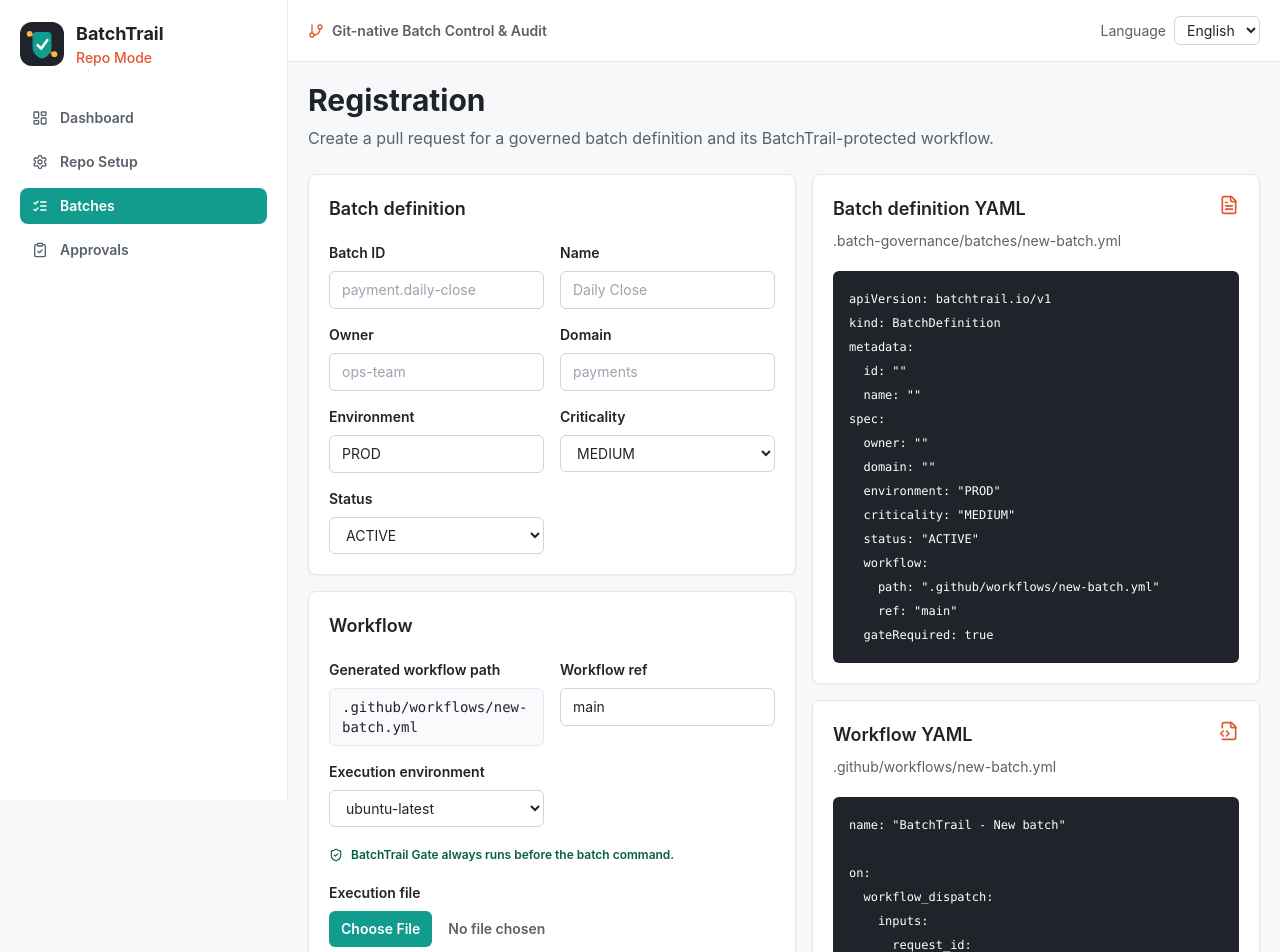
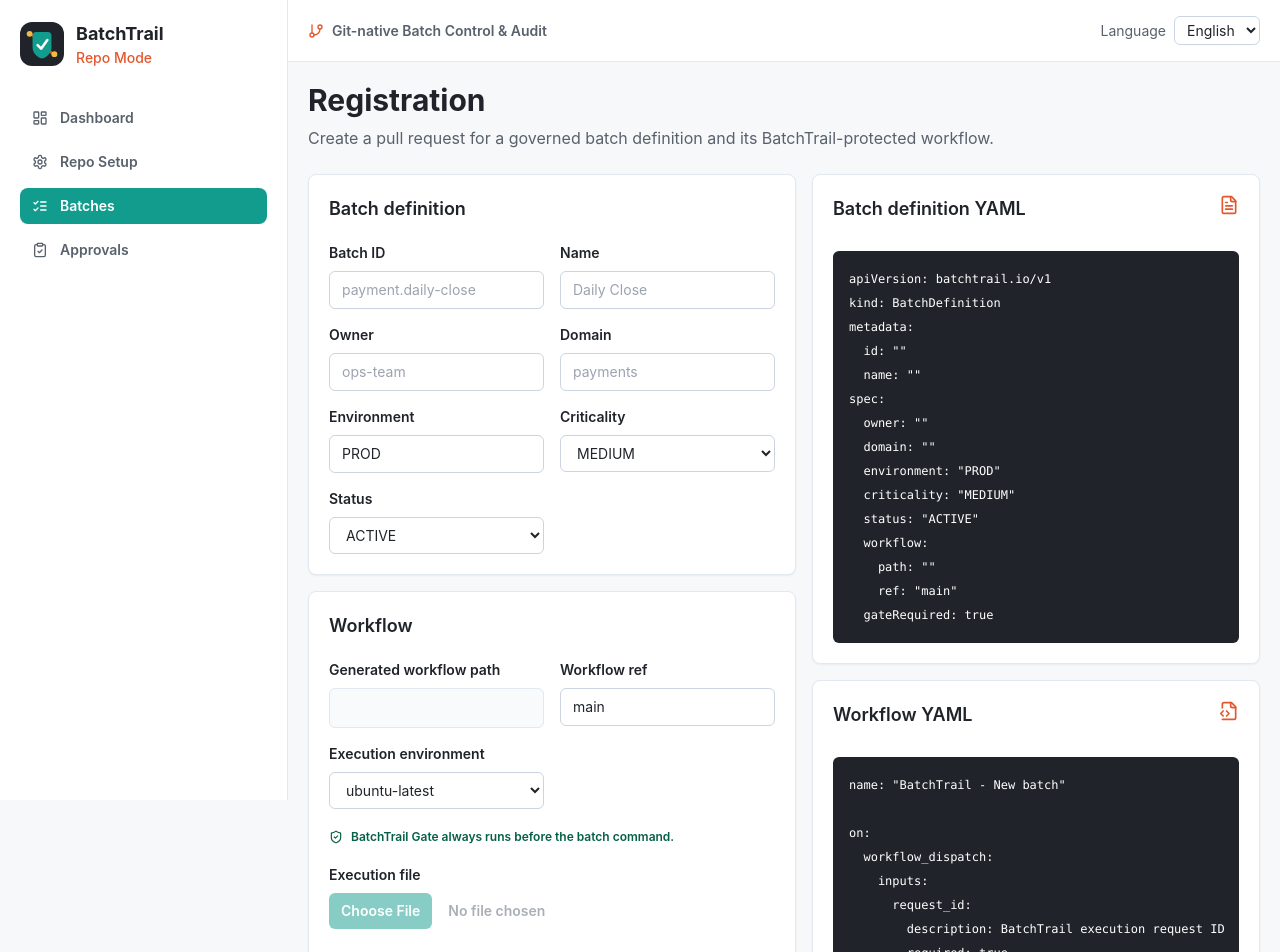
Before and after one commit to always0ne/batchplane, a React (Vite) app in the folder apps/web/: page /batches/new in a window 1280 px wide. Shown: the top 952 px of the page. Built offline with nearby package versions, Linux system fonts and the light colour scheme.

Commit message:
Tighten batch command registration labels

```diff
--- a/apps/web/src/features/registration/BatchRegistrationPage.tsx
+++ b/apps/web/src/features/registration/BatchRegistrationPage.tsx
@@ -12,7 +12,13 @@
   Loader2,
   ShieldCheck,
 } from "lucide-react";
-import { type ChangeEvent, type FormEvent, useMemo, useState } from "react";
+import {
+  type ChangeEvent,
+  type FormEvent,
+  useEffect,
+  useMemo,
+  useState,
+} from "react";
 import { Link } from "react-router-dom";
 import { useTranslation } from "react-i18next";
 
@@ -63,6 +69,7 @@
   });
   const [uploadedFile, setUploadedFile] =
     useState<UploadedExecutionFile | null>(null);
+  const [autoFileCommand, setAutoFileCommand] = useState<string | null>(null);
 
   const definition = useMemo(() => toBatchDefinition(values), [values]);
   const yaml = useMemo(
@@ -87,10 +94,14 @@
 
     return fields;
   }, [definition, values.runCommand, values.runnerLabel]);
-  const batchPath = getBatchDefinitionPath(definition.batchId || "new-batch");
+  const batchPath = getBatchDefinitionPath(definition.batchId);
   const workflowPath = definition.workflow.path;
-  const uploadedFilePath = uploadedFile
-    ? getBatchArtifactPath(definition.batchId || "new-batch", uploadedFile.name)
+  const uploadedFilePath =
+    uploadedFile && definition.batchId
+      ? getBatchArtifactPath(definition.batchId, uploadedFile.name)
+      : null;
+  const nextAutoFileCommand = uploadedFilePath
+    ? buildExecutionFileCommand(uploadedFilePath)
     : null;
   const selectedRunner = runnerOptions.includes(
     values.runnerLabel as (typeof runnerOptions)[number],
@@ -101,6 +112,19 @@
     missingFields.length === 0 &&
     generatedWorkflowYaml.trim().length > 0 &&
     submissionState.type !== "submitting";
+
+  useEffect(() => {
+    if (!autoFileCommand || !nextAutoFileCommand) {
+      return;
+    }
+
+    setValues((current) =>
+      current.runCommand === autoFileCommand
+        ? { ...current, runCommand: nextAutoFileCommand }
+        : current,
+    );
+    setAutoFileCommand(nextAutoFileCommand);
+  }, [autoFileCommand, nextAutoFileCommand]);
 
   function updateTextField(
     field: keyof Omit<
@@ -335,24 +359,24 @@
               <span>{t("form.gateRequiredInline")}</span>
             </div>
             <FileUploadField
+              disabled={!definition.batchId}
               filePath={uploadedFilePath}
               label={t("form.executionFile")}
               onChange={(file) => {
                 void handleExecutionFileChange({
                   file,
                   onLoaded: ({ contentBase64, name }) => {
-                    const path = getBatchArtifactPath(
-                      definition.batchId || "new-batch",
-                      name,
-                    );
+                    const path = getBatchArtifactPath(definition.batchId, name);
+                    const command = buildExecutionFileCommand(path);
 
                     setUploadedFile({ contentBase64, name });
                     setValues((current) => ({
                       ...current,
                       runCommand: current.runCommand.trim()
                         ? current.runCommand
-                        : `chmod +x ${path}\n./${path}`,
+                        : command,
                     }));
+                    setAutoFileCommand(command);
                   },
                   onError: () =>
                     setSubmissionState({
@@ -456,10 +480,12 @@
 }
 
 function FileUploadField({
+  disabled = false,
   filePath,
   label,
   onChange,
 }: {
+  disabled?: boolean;
   filePath: string | null;
   label: string;
   onChange: (file: File | null) => void;
@@ -468,7 +494,8 @@
     <label className="mt-5 block text-sm font-semibold text-bt-graphite">
       {label}
       <input
-        className="mt-2 block w-full text-sm text-bt-muted file:mr-4 file:rounded-md file:border-0 file:bg-bt-control file:px-3 file:py-2 file:text-sm file:font-semibold file:text-white"
+        className="mt-2 block w-full text-sm text-bt-muted file:mr-4 file:rounded-md file:border-0 file:bg-bt-control file:px-3 file:py-2 file:text-sm file:font-semibold file:text-white disabled:cursor-not-allowed disabled:opacity-50"
+        disabled={disabled}
         onChange={(event) => onChange(event.target.files?.[0] ?? null)}
         type="file"
       />
@@ -626,3 +653,7 @@
 
   return btoa(binary);
 }
+
+function buildExecutionFileCommand(path: string): string {
+  return `chmod +x ${path}\n./${path}`;
+}
--- a/apps/web/src/features/registration/registration-model.ts
+++ b/apps/web/src/features/registration/registration-model.ts
@@ -44,7 +44,7 @@
     criticality: values.criticality,
     status: values.status,
     workflow: {
-      path: getBatchWorkflowPath(batchId || "new-batch"),
+      path: getBatchWorkflowPath(batchId),
       ref: values.workflowRef.trim(),
     },
     gateRequired: true,
@@ -52,12 +52,23 @@
 }
 
 export function getBatchDefinitionPath(batchId: string): string {
-  return `.batch-governance/batches/${batchId.trim()}.yml`;
+  const id = batchId.trim();
+
+  if (!id) {
+    return "";
+  }
+
+  return `.batch-governance/batches/${id}.yml`;
 }
 
 export function getBatchWorkflowPath(batchId: string): string {
   const slug = toFileSlug(batchId);
-  return `.github/workflows/${slug || "new-batch"}.yml`;
+
+  if (!slug) {
+    return "";
+  }
+
+  return `.github/workflows/${slug}.yml`;
 }
 
 export function getBatchArtifactPath(
@@ -66,7 +77,12 @@
 ): string {
   const batchSlug = toFileSlug(batchId);
   const fileSlug = toFileNameSlug(fileName);
-  return `.batch-governance/batches/${batchSlug || "new-batch"}/artifacts/${fileSlug || "artifact.bin"}`;
+
+  if (!batchSlug) {
+    return "";
+  }
+
+  return `.batch-governance/batches/${batchSlug}/artifacts/${fileSlug || "artifact.bin"}`;
 }
 
 export function serializeBatchDefinitionYaml(
@@ -98,7 +114,7 @@
   runnerLabel: string,
 ): string {
   const workflowName = definition.name || definition.batchId || "New batch";
-  const batchId = definition.batchId || "new-batch";
+  const batchId = definition.batchId || "batch-id";
   const runCommandLines = indentRunCommand(runCommand);
   const runner = formatRunnerLabel(runnerLabel);
 
--- a/apps/web/src/i18n/locales/en/registration.json
+++ b/apps/web/src/i18n/locales/en/registration.json
@@ -16,7 +16,7 @@
     "runnerLabel": "Execution environment",
     "customRunnerLabel": "Custom runner label",
     "executionFile": "Execution file",
-    "runCommand": "Command to run after approval",
+    "runCommand": "Batch command",
     "gateRequiredInline": "BatchTrail Gate always runs before the batch command."
   },
   "preview": {
--- a/apps/web/src/i18n/locales/ko/registration.json
+++ b/apps/web/src/i18n/locales/ko/registration.json
@@ -16,7 +16,7 @@
     "runnerLabel": "실행 환경",
     "customRunnerLabel": "Custom runner label",
     "executionFile": "실행 파일",
-    "runCommand": "승인 후 실행할 명령",
+    "runCommand": "배치 명령",
     "gateRequiredInline": "BatchTrail Gate는 업무 실행 명령 전에 항상 실행됩니다."
   },
   "preview": {
```
Also changed, not shown: 2 other files (tests, documents, lock files or other folders).
